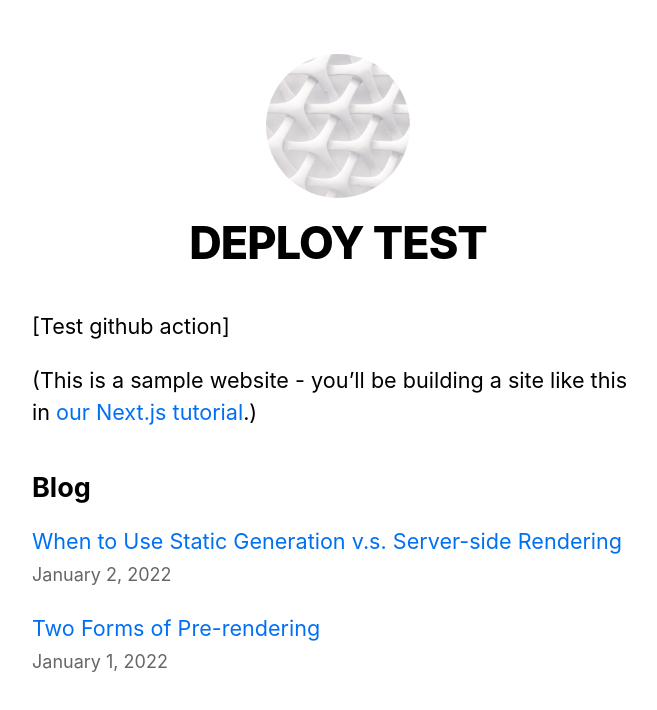
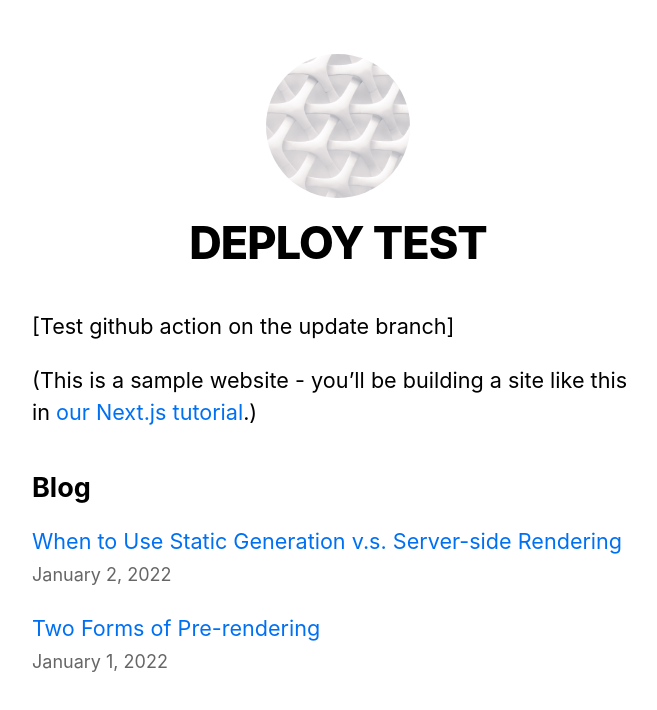
Before and after one commit to VONUHAU/nextjs-deploy-test, a Next.js app: page / in a window 1280 px wide. Shown: the top 710 px of the page, without its empty margins (302-959 px from the left). Built offline with nearby package versions, Linux system fonts and the light colour scheme.

Commit message:
feat/creating new branch

```diff
--- a/pages/index.js
+++ b/pages/index.js
@@ -12,7 +12,7 @@ export default function Home({ allPostsData }) {
         <title>{siteTitle}</title>
       </Head>
       <section className={utilStyles.headingMd}>
-        <p>[Test github action]</p>
+        <p>[Test github action on the update branch]</p>
         <p>
           (This is a sample website - you’ll be building a site like this in{" "}
           <a href="https://nextjs.org/learn">our Next.js tutorial</a>.)
```
